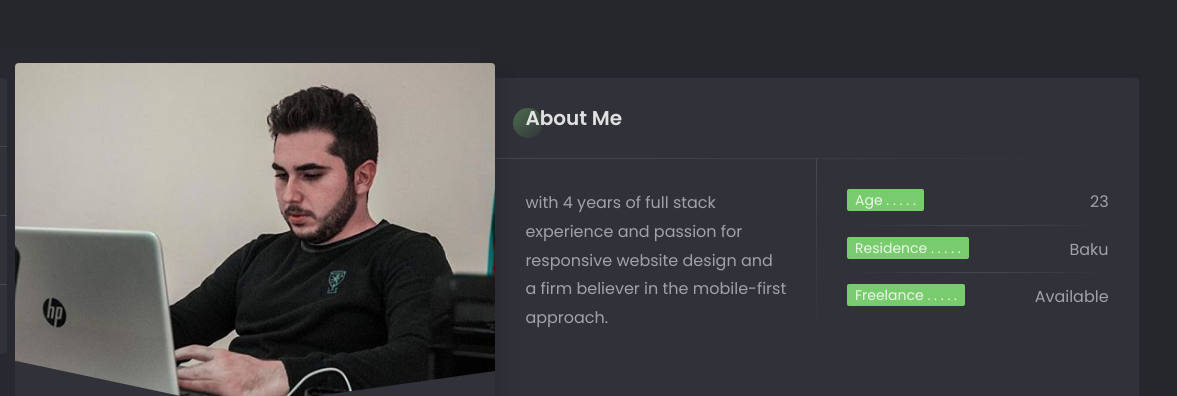
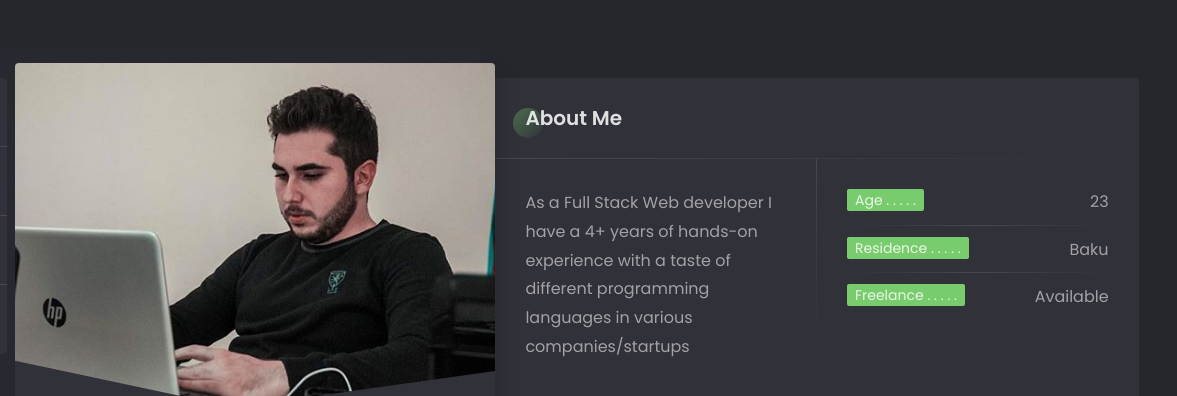
Before and after one commit to MahammadJafarli/mahammad.jafarli, a plain HTML site: page index.html in a window 1280 px wide. Shown: the top 396 px of the page, 103-1280 px from the left. Drawn offline with Linux system fonts and the light colour scheme; some packages are replaced by stand-ins of ours; no server answers; files whose address does not match are found by name.

Commit message:
cv added

```diff
--- a/index.html
+++ b/index.html
@@ -197,7 +197,7 @@
 							<div class="col col-d-6 col-t-6 col-m-12 border-line-v">
 								<div class="text-box">
 									<p>
-										with 4 years of full stack experience and passion for responsive website design and a firm believer in the mobile-first approach.
+										As a Full Stack Web developer I have a 4+ years of hands-on experience with a taste of different programming languages in various companies/startups
 									</p>
 								</div>
 							</div>
```
Also changed, not shown: 2 other files.
